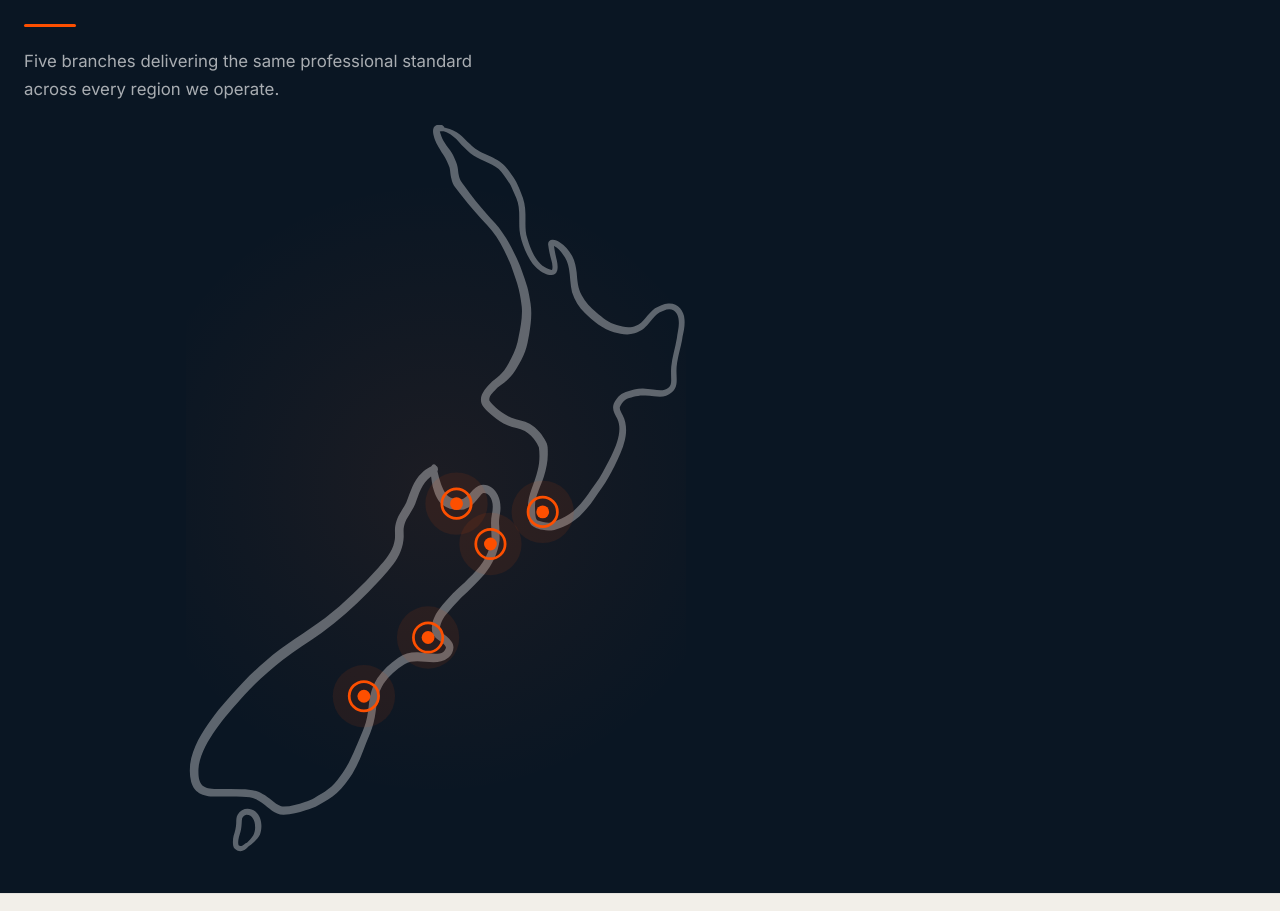
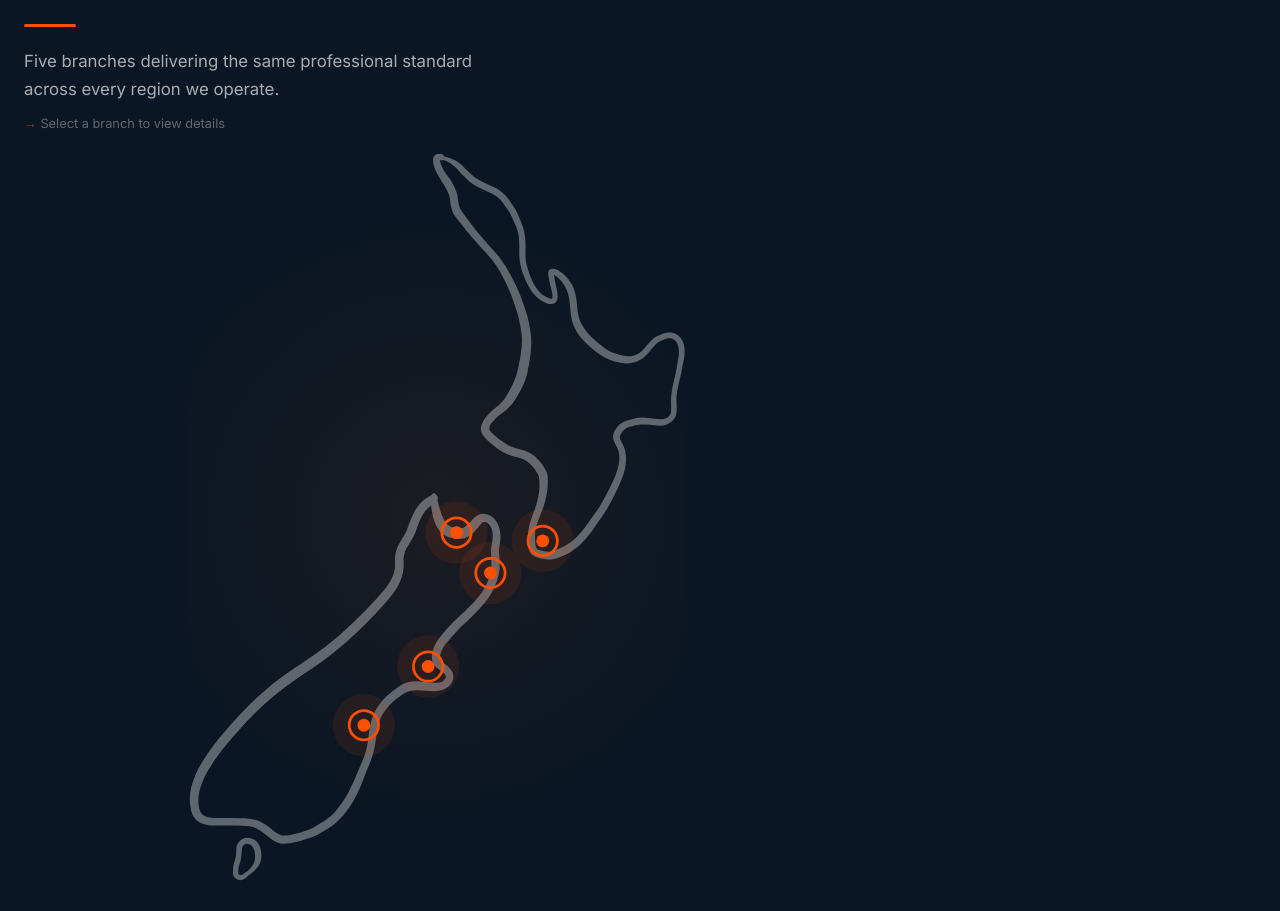
Before and after one commit to ClaudeCodeJones/maw-website, a Next.js app: page /about-us in a window 1280 px wide. Shown: the part 3116-4027 px from the top of the page. Built offline with nearby package versions, Linux system fonts and the light colour scheme.

Commit message:
Final Tweaks

```diff
--- a/app/about-us/page.tsx
+++ b/app/about-us/page.tsx
@@ -193,6 +193,9 @@ export default function AboutUsPage() {
             <div className="orange-rule reveal d2" style={{ marginTop: '16px' }} />
             <p className="reveal d3" style={{ marginTop: '20px', fontSize: '1.05rem', lineHeight: 1.7, color: 'rgba(255,255,255,0.65)', maxWidth: '480px' }}>
               Five branches delivering the same professional standard across every region we operate.
+            </p>
+            <p className="reveal d3" style={{ marginTop: '10px', fontSize: '0.8rem', color: 'rgba(255,255,255,0.35)', fontStyle: 'normal' }}>
+              <span style={{ color: 'rgba(242,101,34,0.55)' }}>→</span> Select a branch to view details
             </p>
           </div>
 
```
